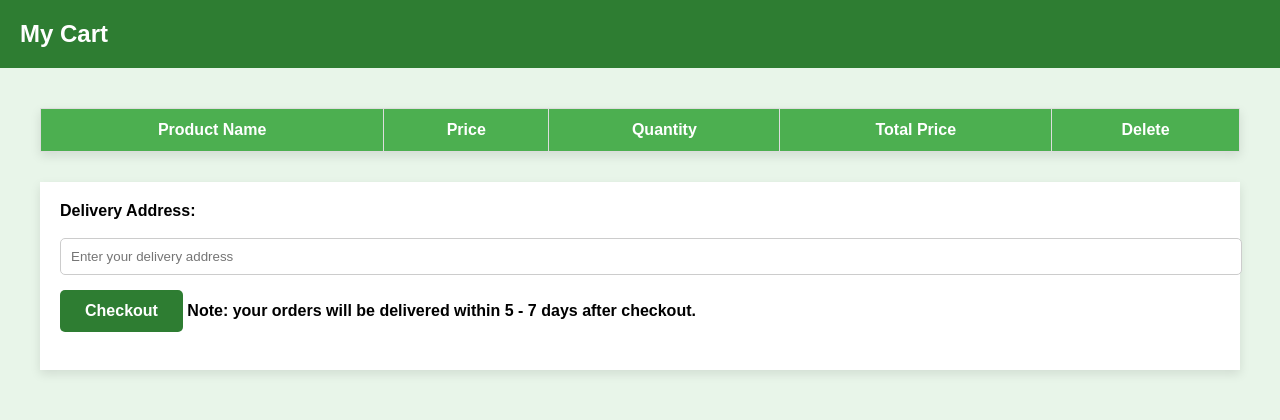
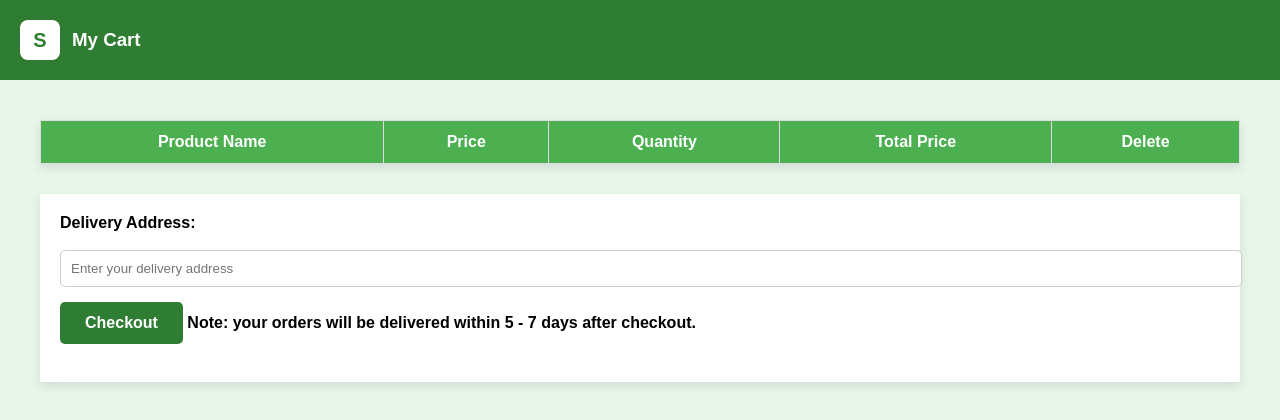
Before and after one commit to Ramnivash123/shopping, a Django app: page /viewcart/ in a window 1280 px wide. Shown: the top 420 px of the page. Run offline with Django 5.2, Linux system fonts and the light colour scheme; a user stored in the database is signed in; data comes from the database, SQL or seed files in the repository; lists and menus that the app fills with data are empty.

Commit message:
Update viewcart.html

```diff
--- a/products/templates/viewcart.html
+++ b/products/templates/viewcart.html
@@ -8,7 +8,19 @@
 
     <!-- Header -->
     <div style="background:#2e7d32; padding:20px;">
-        <h2 style="color:white; margin:0;">My Cart</h2>
+        <div style="display:flex; align-items:center; gap:12px;">
+
+            <!-- Logo Box -->
+            <div style="width:40px; height:40px;
+                        background:white; color:#2e7d32;
+                        display:flex; justify-content:center; align-items:center;
+                        font-size:20px; font-weight:bold;
+                        border-radius:8px;">
+                S
+            </div>
+
+            <h3 style="color:white; margin:0;">My Cart</h3>
+        </div>
     </div>
 
     <!-- Table Container -->
```
